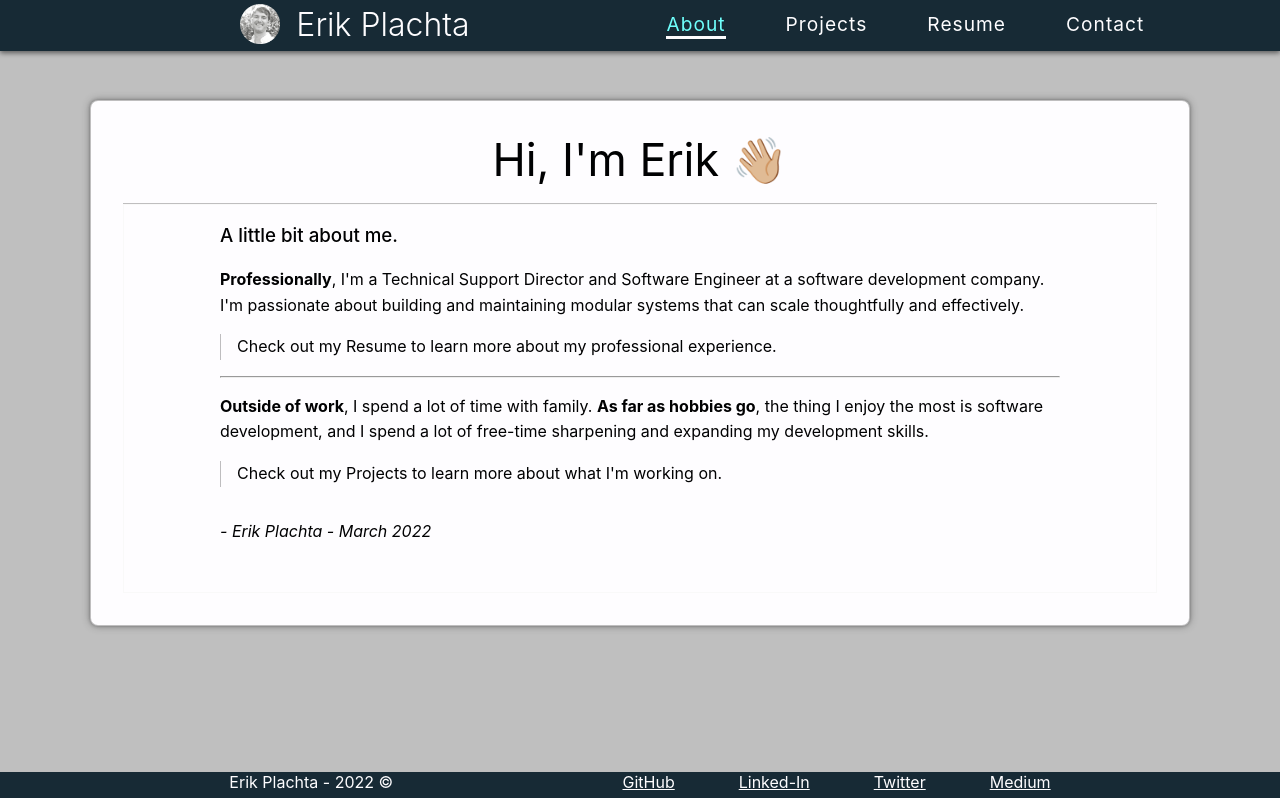
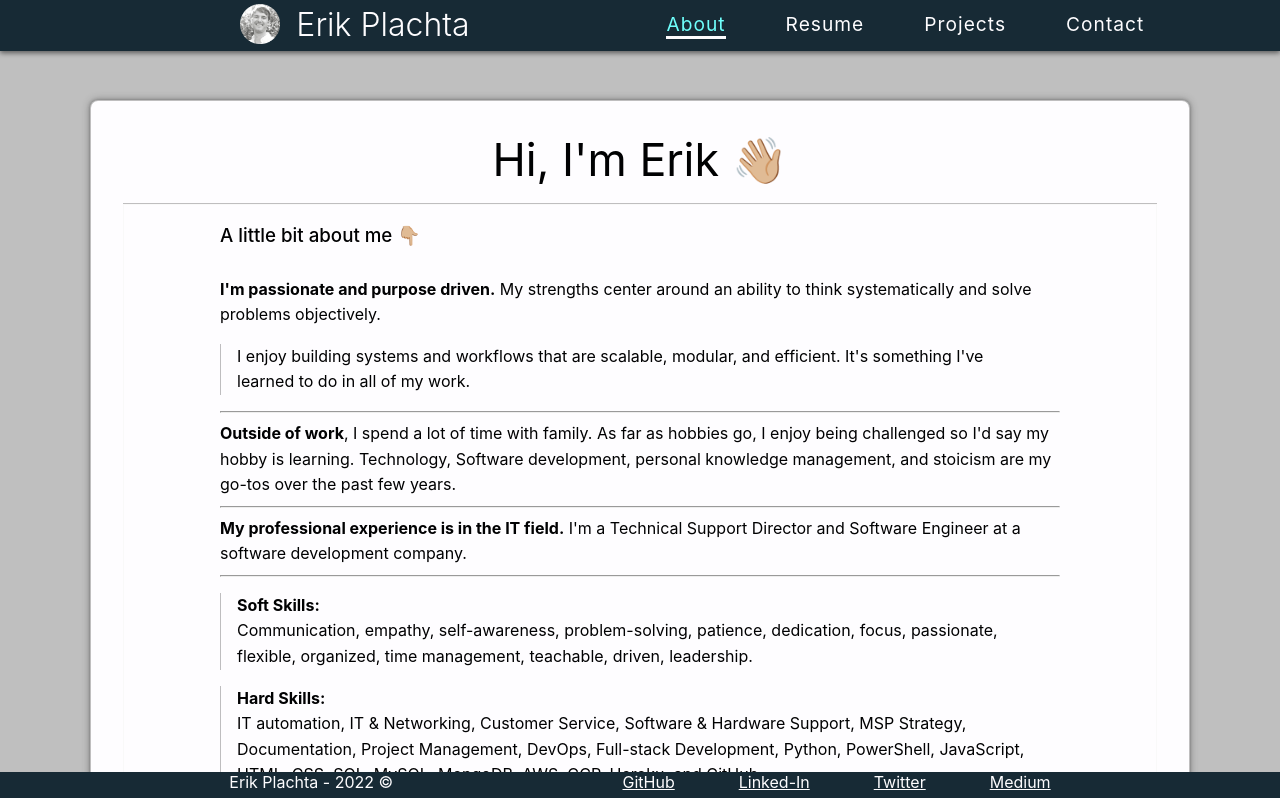
Before and after one commit to ErikPlachta/ErikPlachta, a React (Create React App) app: page / in a window 1280 px wide. Shown: the top 798 px of the page. Built offline with nearby package versions, Linux system fonts and the light colour scheme; no server answers.

Commit message:
Add polished content in About. Minify and cleanup Resume

```diff
--- a/src/App.js
+++ b/src/App.js
@@ -24,8 +24,8 @@ export default function App({ uuidv4 }) {
   //-- Sub-Components within the main container and also used for navigation
   const [locations, setLocations] = useState({
     'about':     { name:'about',      subComponent:{AboutMe},    key:uuidv4(), jsx: <AboutMe   uuidv4={uuidv4}></AboutMe>   },
+    'resume':    { name:'resume',     subComponent:{Resume},     key:uuidv4(), jsx: <Resume    uuidv4={uuidv4}></Resume>    },
     'projects': { name:'projects',  subComponent:{Projects},  key:uuidv4(), jsx: <Projects uuidv4={uuidv4}></Projects> },
-    'resume':    { name:'resume',     subComponent:{Resume},     key:uuidv4(), jsx: <Resume    uuidv4={uuidv4}></Resume>    },
     'contact':   { name:'contact',    subComponent:{Contact},    key:uuidv4(), jsx: <Contact   uuidv4={uuidv4}></Contact>   },
   });
 
--- a/src/components/main/about-me/index.js
+++ b/src/components/main/about-me/index.js
@@ -11,34 +11,63 @@ export default function AboutMe({ uuidv4 }) {
       <section className="article-content-container">
         <div className="article-content">
           <h3 className="article-content-title">
-            A little bit about me.
+            A little bit about me 👇🏼
           </h3>
+          <br />
+          <section>
+            <div>
+              <b>I'm passionate and purpose driven.</b> My strengths center around
+              an ability to think systematically and solve problems objectively.
+              <p className='article-content-indent'>
+                I enjoy building systems and workflows that are scalable,
+                modular, and efficient. It's something I've learned to do in all
+                of my work.
+              </p>
+            </div>
+            <hr />
+          {/* PERSONALLY */}
+            <div>
+              <b>Outside of work</b>, I spend a lot of time with family. As far as
+              hobbies go, I enjoy being challenged so I'd say my hobby is learning.
+              Technology, Software development, personal knowledge management, and
+              stoicism are my go-tos over the past few years.
 
-          <p>
-            <b>Professionally</b>, I'm a Technical Support Director and Software
-            Engineer at a software development company. I'm passionate about
-            building and maintaining modular systems that can scale thoughtfully
-            and effectively.
-          </p>
-          <p className="article-content-indent">
-            Check out my Resume to learn more about my professional experience.
-          </p>
+              {/* TODO:: 04/29/22 #EP || Add Learn More Button */}
+              {/* <p className="article-content-indent">
+                Check out my Projects to learn more about what I'm working on!
+              </p> */}
+            </div>
+            <hr />
+          {/* PROFESSIONALLY */}
+            <div>
+              <b>My professional experience is in the IT field.</b> I'm a Technical Support
+              Director and Software Engineer at a software development company.
+            </div>
+            <hr />
+            <div>
+              <p className='article-content-indent'>
+                <b>Soft Skills:</b>
+                <br />
+                Communication, empathy, self-awareness, problem-solving, patience,
+                dedication, focus, passionate, flexible, organized, time management,
+                teachable, driven, leadership.
+              </p>
 
-          <hr />
-
-          <p>
-            <b>Outside of work</b>, I spend a lot of time with family. <b>As far as
-            hobbies go</b>, the thing I enjoy the most is software development, and
-            I spend a lot of free-time sharpening and expanding my development skills.
-          </p>
-          <p className="article-content-indent">
-            Check out my Projects to learn more about what I'm working on.
-          </p>
-
-          <p>
-
-          </p>
-
+              <p className='article-content-indent'>
+                <b>Hard Skills:</b>
+                <br />
+                IT automation, IT & Networking, Customer Service, Software &
+                Hardware Support, MSP Strategy, Documentation, Project Management,
+                DevOps, Full-stack Development, Python, PowerShell, JavaScript,
+                HTML, CSS, SQL, MySQL, MongoDB, AWS, GCP, Heroku, and GitHub.
+              </p>
+            </div>
+            {/* TODO:: 04/29/22 #EP || Add Learn More Button */}
+            {/* <span className="article-content-indent">
+              Check out my Resume to learn more about my professional experience.
+            </span> */}
+          </section>
+        {/* SIGNATURE LINE */}
           <p className="signature">
             - Erik Plachta - March 2022
           </p>
--- a/src/components/main/resume/index.js
+++ b/src/components/main/resume/index.js
@@ -105,17 +105,10 @@ export default function Resume({ uuid }) {
           {/* BASIC ABOUT ME/RESUME SECTION */}
           <div className="article-content">
             <h3 className="article-content-title">
-              I'm a Technical Support Director and Software Engineer...
+              I'm a Technical Support Director and Software Engineer
             </h3>
-            <p className="article-content">
-              with over fifteen years of professional experience. My expertise is
-              in customer service, software & hardware support, software training,
-              leadership, managed services, help desk strategy, documentation,
-              knowledge building, project management, small/medium size business
-              strategy, IT/networking, and a wide range of IT related services.
-            </p>
 
-            <hr />
+            <br />
 
             <p className="article-content-indent">
               <b>As a technical support director</b>, I define and execute strategies
@@ -125,24 +118,14 @@ export default function Resume({ uuid }) {
               policies / procedures.
             </p>
 
+            <hr />
+
             <p className="article-content-indent">
               <b>As a software engineer</b>, I use my experience and knowledge to
               build and manage software solutions focused resolving IT related
               issues proactively, automatically, and remotely.
             </p>
-            <hr />
-            <p className="article-content">
-              <b>My primary development languages are</b> Python, PowerShell, JavaScript,
-              HTML, and CSS.
-            </p>
-            <p className="article-content">
-              <b>My professional database experience</b> is centered
-              around SQL, MySQL, and MongoDB.
-            </p>
-            <p className="article-content">
-              <b>The platforms I use professionally and personally</b> are AWS, Heroku,
-              GitHub, and GCP.
-            </p>
+
             <hr />
           </div>
         </section>
```
